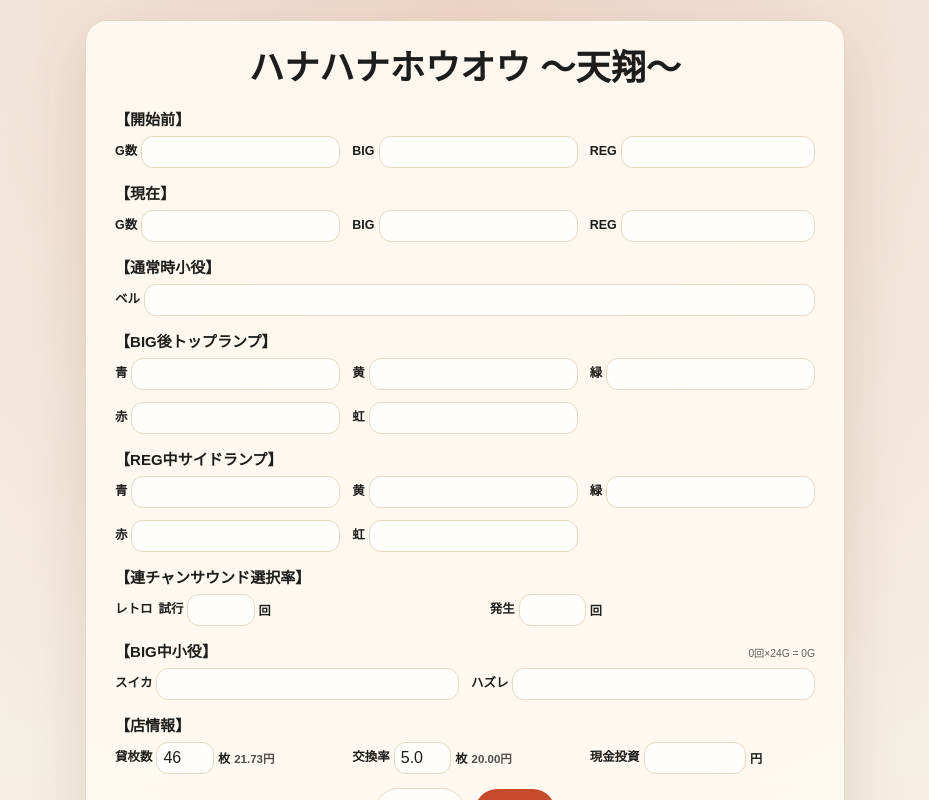
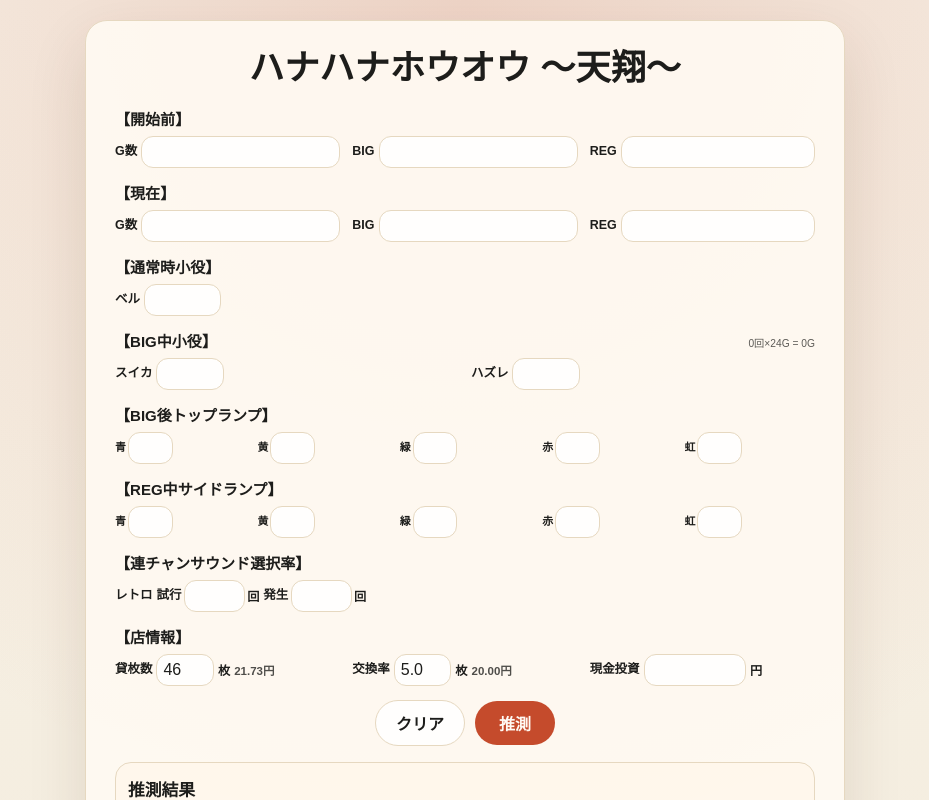
Before and after one commit to umedademu/suisoku, a Next.js app: page /hanahanahouou in a window 1280 px wide. Shown: the top 800 px of the page, without its empty margins (175-1104 px from the left). Built offline with nearby package versions, Linux system fonts and the light colour scheme.

Commit message:
ハナハナホウオウの入力欄幅と表示順を調整

```diff
--- a/app/globals.css
+++ b/app/globals.css
@@ -231,6 +231,19 @@ a {
   grid-template-columns: repeat(3, minmax(0, 1fr));
 }
 
+.input-row-lamp {
+  grid-template-columns: repeat(5, minmax(0, 1fr));
+  gap: 3px;
+}
+
+.input-row-lamp .input-field {
+  gap: 2px;
+}
+
+.input-row-lamp .input-label {
+  font-size: 0.68rem;
+}
+
 .input-field {
   display: grid;
   grid-template-columns: max-content minmax(0, 1fr);
@@ -305,6 +318,21 @@ a {
   flex: 0 0 6.4em;
 }
 
+.number-input-bell-wide {
+  width: 4.8em;
+  flex: 0 0 4.8em;
+}
+
+.number-input-big-role {
+  width: 4.2em;
+  flex: 0 0 4.2em;
+}
+
+.number-input-lamp {
+  width: 2.8em;
+  flex: 0 0 2.8em;
+}
+
 .number-input-rate {
   width: 5em;
   flex: 0 0 5em;
@@ -313,6 +341,27 @@ a {
 .number-input-piece {
   width: 4.2em;
   flex: 0 0 4.2em;
+}
+
+.number-input-piece-tight {
+  width: 3.8em;
+  flex: 0 0 3.8em;
+}
+
+.piece-input-row-tight {
+  grid-template-columns: max-content max-content max-content;
+  justify-content: start;
+  gap: 4px;
+}
+
+.piece-input-row-tight .input-field {
+  grid-template-columns: max-content max-content;
+  gap: 3px;
+}
+
+.piece-input-row-tight .input-control {
+  gap: 2px;
+  flex-wrap: nowrap;
 }
 
 .number-input:focus {
@@ -596,6 +645,19 @@ a {
     grid-template-columns: repeat(3, minmax(0, 1fr));
   }
 
+  .input-row-lamp {
+    grid-template-columns: repeat(5, minmax(0, 1fr));
+    gap: 2px;
+  }
+
+  .input-row-lamp .input-field {
+    gap: 2px;
+  }
+
+  .input-row-lamp .input-label {
+    font-size: 0.62rem;
+  }
+
   .input-row-3 .input-field {
     grid-template-columns: max-content minmax(0, 1fr);
     gap: 3px;
@@ -643,6 +705,24 @@ a {
 
   .piece-input-label {
     grid-column: 1 / -1;
+  }
+
+  .piece-input-row-tight {
+    grid-template-columns: max-content max-content max-content;
+    gap: 4px;
+  }
+
+  .piece-input-row-tight .piece-input-label {
+    grid-column: auto;
+  }
+
+  .piece-input-row-tight .input-field {
+    grid-template-columns: max-content max-content;
+    gap: 2px;
+  }
+
+  .piece-input-row-tight .input-label {
+    font-size: 0.66rem;
   }
 
   .choice-group {
--- a/app/hanahanahouou/page.tsx
+++ b/app/hanahanahouou/page.tsx
@@ -141,6 +141,7 @@ type InputField = {
 type StandardInputGroup = {
   title: string;
   note?: string;
+  rowClass?: string;
   fields: InputField[];
 };
 
@@ -152,6 +153,8 @@ type PieceInputRow = {
 
 type PieceInputGroup = {
   title: string;
+  rowClass?: string;
+  inputWidthClass?: string;
   rows: PieceInputRow[];
 };
 
@@ -176,44 +179,48 @@ const inputGroups: InputGroup[] = [
   },
   {
     title: "通常時小役",
-    fields: [{ key: "bell", label: "ベル" }]
+    fields: [{ key: "bell", label: "ベル", widthClass: "number-input-bell-wide" }]
+  },
+  {
+    title: "BIG中小役",
+    note: "分母はBIG回数×24Gで自動計算",
+    fields: [
+      { key: "bigSuika", label: "スイカ", widthClass: "number-input-big-role" },
+      { key: "bigHazure", label: "ハズレ", widthClass: "number-input-big-role" }
+    ]
   },
   {
     title: "BIG後トップランプ",
+    rowClass: "input-row-lamp",
     fields: [
-      { key: "topBlue", label: "青" },
-      { key: "topYellow", label: "黄" },
-      { key: "topGreen", label: "緑" },
-      { key: "topRed", label: "赤" },
-      { key: "topRainbow", label: "虹" }
+      { key: "topBlue", label: "青", widthClass: "number-input-lamp" },
+      { key: "topYellow", label: "黄", widthClass: "number-input-lamp" },
+      { key: "topGreen", label: "緑", widthClass: "number-input-lamp" },
+      { key: "topRed", label: "赤", widthClass: "number-input-lamp" },
+      { key: "topRainbow", label: "虹", widthClass: "number-input-lamp" }
     ]
   },
   {
     title: "REG中サイドランプ",
+    rowClass: "input-row-lamp",
     fields: [
-      { key: "sideBlue", label: "青" },
-      { key: "sideYellow", label: "黄" },
-      { key: "sideGreen", label: "緑" },
-      { key: "sideRed", label: "赤" },
-      { key: "sideRainbow", label: "虹" }
+      { key: "sideBlue", label: "青", widthClass: "number-input-lamp" },
+      { key: "sideYellow", label: "黄", widthClass: "number-input-lamp" },
+      { key: "sideGreen", label: "緑", widthClass: "number-input-lamp" },
+      { key: "sideRed", label: "赤", widthClass: "number-input-lamp" },
+      { key: "sideRainbow", label: "虹", widthClass: "number-input-lamp" }
     ]
   },
   {
     title: "連チャンサウンド選択率",
+    rowClass: "piece-input-row-tight",
+    inputWidthClass: "number-input-piece-tight",
     rows: [
       {
         label: "レトロ",
         trialKey: "soundRetroTrials",
         occurrenceKey: "soundRetroHits"
       }
-    ]
-  },
-  {
-    title: "BIG中小役",
-    note: "分母はBIG回数×24Gで自動計算",
-    fields: [
-      { key: "bigSuika", label: "スイカ" },
-      { key: "bigHazure", label: "ハズレ" }
     ]
   },
   {
@@ -273,6 +280,13 @@ const specGroups = [
     columns: [{ label: "ベル", key: "bell" }]
   },
   {
+    title: "BIG中小役",
+    columns: [
+      { label: "スイカ", key: "bigSuika" },
+      { label: "ハズレ", key: "bigHazure" }
+    ]
+  },
+  {
     title: "BIG後トップランプ",
     columns: [
       { label: "青", key: "topBlue" },
@@ -296,13 +310,6 @@ const specGroups = [
   {
     title: "連チャンサウンド選択率",
     columns: [{ label: "レトロ", key: "soundRetro" }]
-  },
-  {
-    title: "BIG中小役",
-    columns: [
-      { label: "スイカ", key: "bigSuika" },
-      { label: "ハズレ", key: "bigHazure" }
-    ]
   }
 ] as const;
 
@@ -320,6 +327,14 @@ const probabilityDisplayGroups = [
     title: "通常時小役",
     headerSuffix: "G",
     items: [{ title: "ベル", key: "bell" as const }]
+  },
+  {
+    title: "BIG中小役",
+    headerSuffix: "G",
+    items: [
+      { title: "スイカ", key: "bigSuika" as const },
+      { title: "ハズレ", key: "bigHazure" as const }
+    ]
   },
   {
     title: "BIG後トップランプ",
@@ -348,14 +363,6 @@ const probabilityDisplayGroups = [
     title: "連チャンサウンド",
     headerSuffix: "回",
     items: [{ title: "レトロ", key: "soundRetro" as const }]
-  },
-  {
-    title: "BIG中小役",
-    headerSuffix: "G",
-    items: [
-      { title: "スイカ", key: "bigSuika" as const },
-      { title: "ハズレ", key: "bigHazure" as const }
-    ]
   }
 ] as const;
 
@@ -996,7 +1003,11 @@ export default function HanaHanaHououPage() {
                 ) : null}
               </div>
               {"fields" in group ? (
-                <div className={`input-row input-row-${Math.min(group.fields.length, 3)}`}>
+                <div
+                  className={`input-row input-row-${Math.min(group.fields.length, 3)}${
+                    group.rowClass ? ` ${group.rowClass}` : ""
+                  }`}
+                >
                   {group.fields.map((field) => (
                     <div className="input-field-wrap" key={field.key}>
                       <label className="input-field">
@@ -1026,13 +1037,18 @@ export default function HanaHanaHououPage() {
               ) : (
                 <div className="piece-input-group">
                   {group.rows.map((row) => (
-                    <div className="piece-input-row" key={row.label}>
+                    <div
+                      className={`piece-input-row${group.rowClass ? ` ${group.rowClass}` : ""}`}
+                      key={row.label}
+                    >
                       <p className="piece-input-label">{row.label}</p>
                       <label className="input-field">
                         <span className="input-label">試行</span>
                         <span className="input-control">
                           <input
-                            className="number-input number-input-piece"
+                            className={`number-input number-input-piece${
+                              group.inputWidthClass ? ` ${group.inputWidthClass}` : ""
+                            }`}
                             type="number"
                             inputMode="numeric"
                             value={inputValues[row.trialKey]}
@@ -1050,7 +1066,9 @@ export default function HanaHanaHououPage() {
                         <span className="input-label">発生</span>
                         <span className="input-control">
                           <input
-                            className="number-input number-input-piece"
+                            className={`number-input number-input-piece${
+                              group.inputWidthClass ? ` ${group.inputWidthClass}` : ""
+                            }`}
                             type="number"
                             inputMode="numeric"
                             value={inputValues[row.occurrenceKey]}
--- a/app/layout.tsx
+++ b/app/layout.tsx
@@ -2,8 +2,8 @@ import type { Metadata } from "next";
 import "./globals.css";
 
 export const metadata: Metadata = {
-  title: "推測ツールv0.40",
-  description: "推測ツールv0.40"
+  title: "推測ツールv0.41",
+  description: "推測ツールv0.41"
 };
 
 export default function RootLayout({
--- a/app/page.tsx
+++ b/app/page.tsx
@@ -4,7 +4,7 @@ export default function Home() {
   return (
     <main className="page-shell">
       <div className="card">
-        <h1 className="title">推測ツールv0.40</h1>
+        <h1 className="title">推測ツールv0.41</h1>
         <div className="link-list">
           <Link className="link-button" href="/hanabi">
             ハナビBH
```
Also changed, not shown: 1 other file (tests, documents, lock files or other folders).
